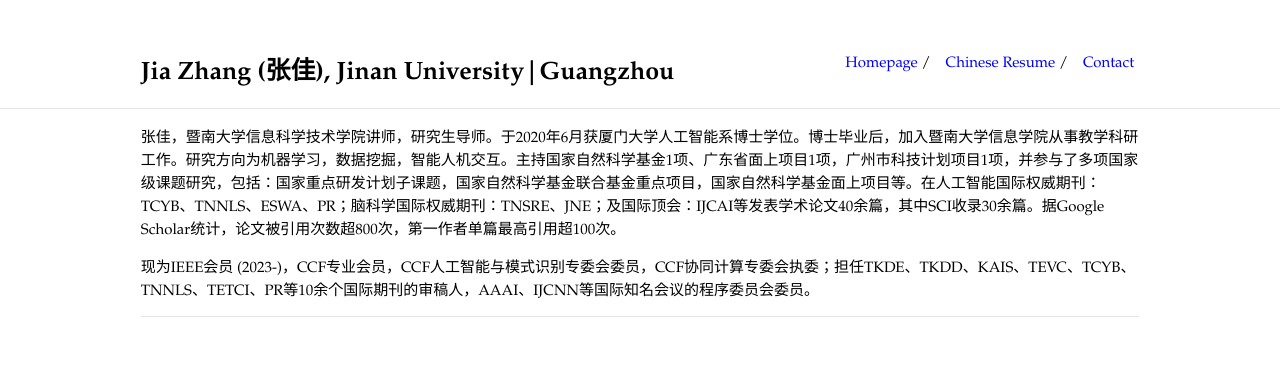
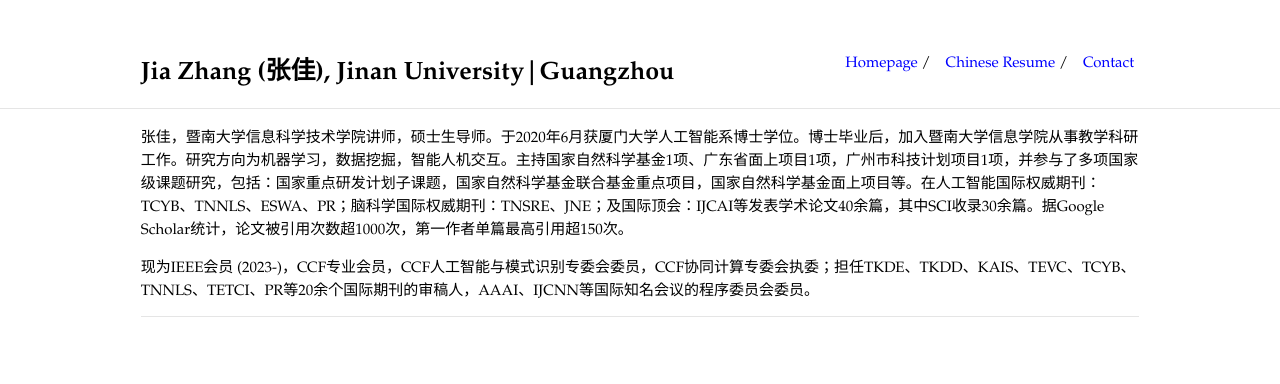
Before and after one commit to jiazhang-ml/jiazhang-ml.github.io, a Jekyll site: the page built from ch-resume.md, in a window 1280 px wide. Shown: the top 384 px of the page. Built offline with Jekyll 4.4.1, drawn with Linux system fonts in a browser that asks for light colours.

Commit message:
Update ch-resume.md

```diff
--- a/ch-resume.md
+++ b/ch-resume.md
@@ -3,6 +3,6 @@
 layout: default
 ---
 
-张佳，暨南大学信息科学技术学院讲师，研究生导师。于2020年6月获厦门大学人工智能系博士学位。博士毕业后，加入暨南大学信息学院从事教学科研工作。研究方向为机器学习，数据挖掘，智能人机交互。主持国家自然科学基金1项、广东省面上项目1项，广州市科技计划项目1项，并参与了多项国家级课题研究，包括：国家重点研发计划子课题，国家自然科学基金联合基金重点项目，国家自然科学基金面上项目等。在人工智能国际权威期刊：TCYB、TNNLS、ESWA、PR；脑科学国际权威期刊：TNSRE、JNE；及国际顶会：IJCAI等发表学术论文40余篇，其中SCI收录30余篇。据Google Scholar统计，论文被引用次数超800次，第一作者单篇最高引用超100次。
+张佳，暨南大学信息科学技术学院讲师，硕士生导师。于2020年6月获厦门大学人工智能系博士学位。博士毕业后，加入暨南大学信息学院从事教学科研工作。研究方向为机器学习，数据挖掘，智能人机交互。主持国家自然科学基金1项、广东省面上项目1项，广州市科技计划项目1项，并参与了多项国家级课题研究，包括：国家重点研发计划子课题，国家自然科学基金联合基金重点项目，国家自然科学基金面上项目等。在人工智能国际权威期刊：TCYB、TNNLS、ESWA、PR；脑科学国际权威期刊：TNSRE、JNE；及国际顶会：IJCAI等发表学术论文40余篇，其中SCI收录30余篇。据Google Scholar统计，论文被引用次数超1000次，第一作者单篇最高引用超150次。
 
-现为IEEE会员 (2023-)，CCF专业会员，CCF人工智能与模式识别专委会委员，CCF协同计算专委会执委；担任TKDE、TKDD、KAIS、TEVC、TCYB、TNNLS、TETCI、PR等10余个国际期刊的审稿人，AAAI、IJCNN等国际知名会议的程序委员会委员。
+现为IEEE会员 (2023-)，CCF专业会员，CCF人工智能与模式识别专委会委员，CCF协同计算专委会执委；担任TKDE、TKDD、KAIS、TEVC、TCYB、TNNLS、TETCI、PR等20余个国际期刊的审稿人，AAAI、IJCNN等国际知名会议的程序委员会委员。
```
